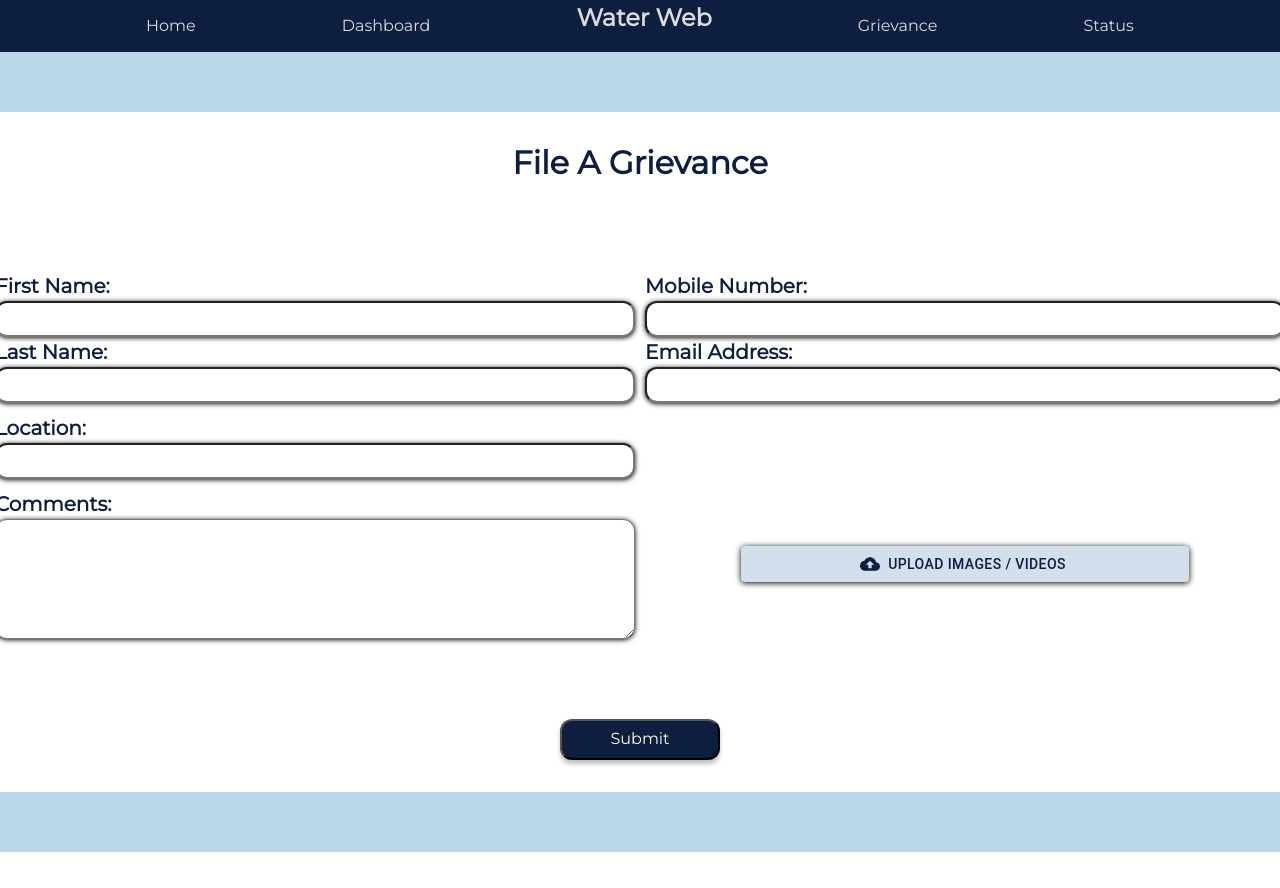
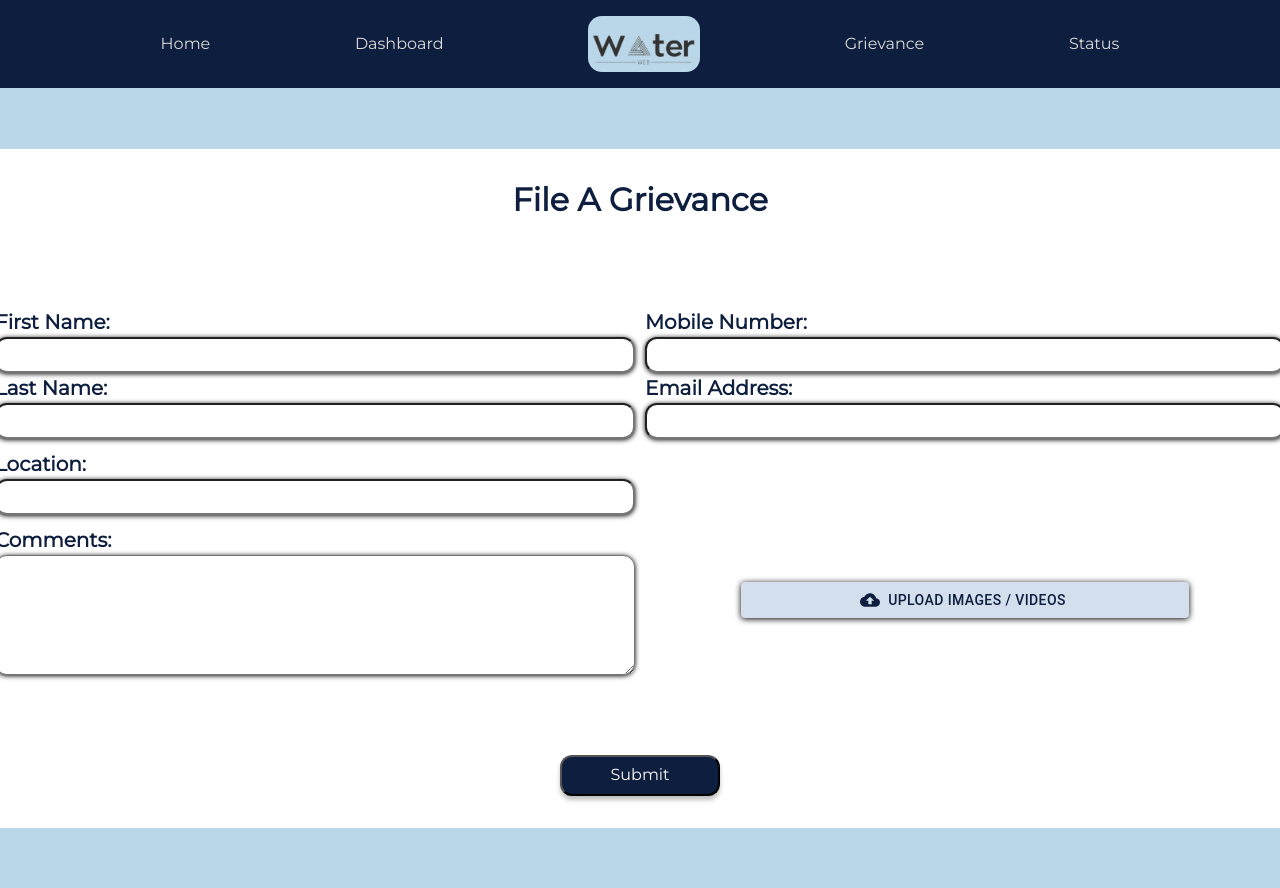
Before and after one commit to VOSID8/WaterWeb-SIH, a React (Create React App) app in the folder client/: page /status in a window 1280 px wide. Shown: the top 888 px of the page. Before the commit the page ends 852 px from the top, so only its background shows below. Built offline with nearby package versions, Linux system fonts and the light colour scheme.

Commit message:
navbar fix

```diff
--- a/client/src/components/Navbar.jsx
+++ b/client/src/components/Navbar.jsx
@@ -1,6 +1,7 @@
 import React from "react";
 import { NavLink } from "react-router-dom";
 import classes from "./Navbar.module.css";
+import logo1 from "../assets/wwlogo.png";
 const Navbar = () => {
   return (
     <>
@@ -14,7 +15,8 @@ const Navbar = () => {
         >
           Dashboard
         </NavLink>
-        <p className={classes.navText}>Water Web</p>
+        {/* <p className={classes.navText}>Water Web</p> */}
+        <img src={logo1} alt="web logo" className={classes.logo} />
         <NavLink
           to="/grievance"
           style={{ textDecoration: "none", color: "#dbdbdb" }}
--- a/client/src/components/Navbar.module.css
+++ b/client/src/components/Navbar.module.css
@@ -1,4 +1,4 @@
-@import url('https://fonts.googleapis.com/css2?family=Montserrat&display=swap');
+@import url("https://fonts.googleapis.com/css2?family=Montserrat&display=swap");
 .container {
   display: flex;
   justify-content: space-evenly;
@@ -6,13 +6,20 @@
   background-color: #0d1e3f;
   color: #dbdbdb;
   font-family: Montserrat;
+  padding: 1rem;
 }
 .navText {
   font-size: x-large;
   font-weight: bolder;
 }
 
-.centralelems{
+.centralelems {
   width: 80%;
   height: 90%;
 }
+.logo {
+  width: 7rem;
+  background-color: #bad7e9;
+  padding: 4px;
+  border-radius: 14px;
+}
```
Also changed, not shown: 1 other file (tests, documents, lock files or other folders).
